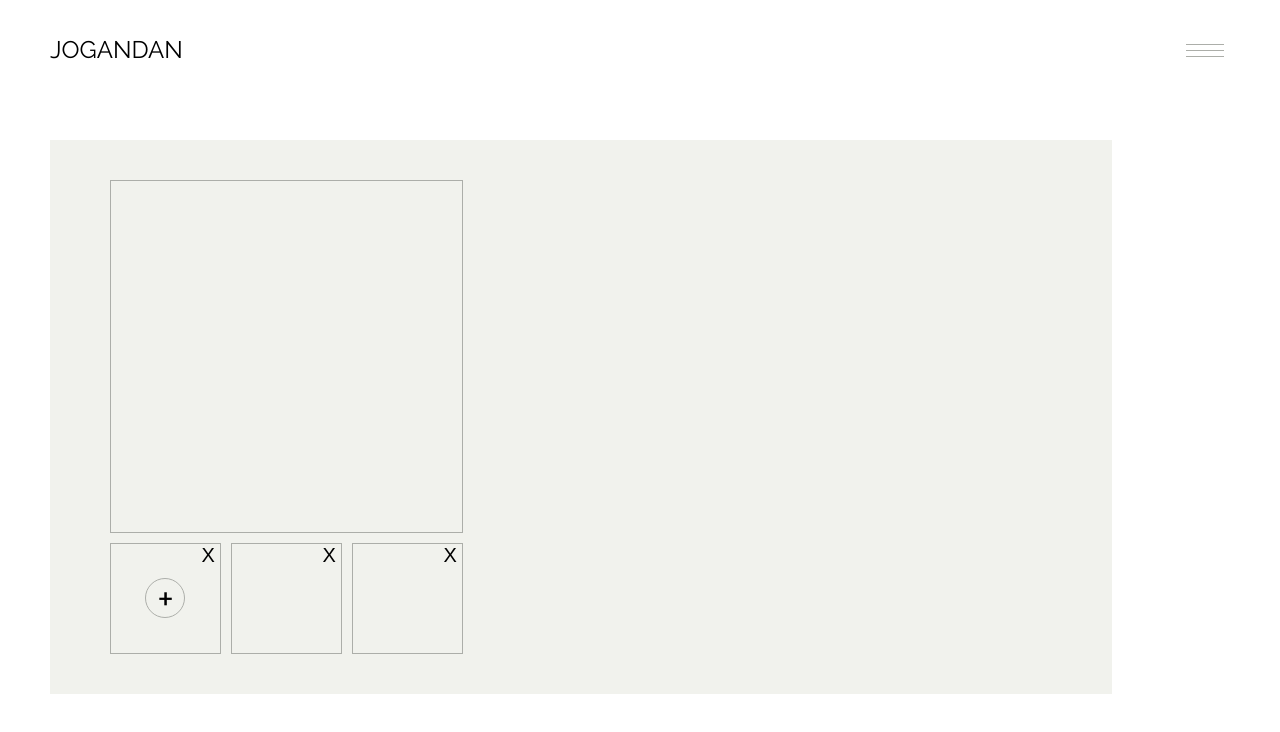
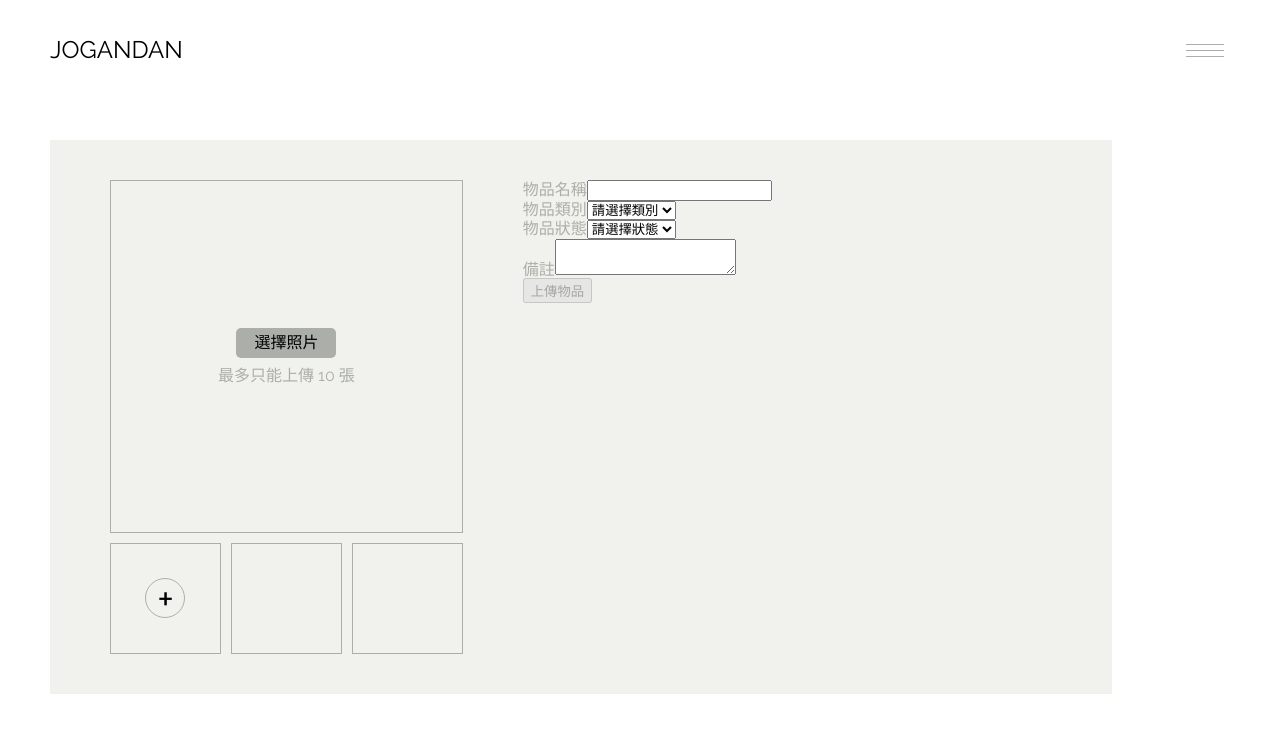
Before and after one commit to yinflora/Jogandan, a React (Create React App) app: page /upload in a window 1280 px wide. Shown: the top 732 px of the page. Built offline with nearby package versions, Linux system fonts and the light colour scheme.

Commit message:
Modify upload

```diff
--- a/src/pages/Upload/Upload.js
+++ b/src/pages/Upload/Upload.js
@@ -18,11 +18,35 @@ const ImageWrapper = styled.div`
 
 const MainImage = styled.div`
   width: 100%;
-  /* margin: 5px; */
   object-fit: cover;
   object-position: center;
   aspect-ratio: 1/1;
   border: 1px solid #acaea9;
+  background: ${({ coverUrl }) =>
+    coverUrl === '' ? 'none' : `center / cover no-repeat url(${coverUrl})`};
+`;
+
+const RemindWrapper = styled.div`
+  width: 100%;
+  height: 100%;
+  display: flex;
+  flex-direction: column;
+  justify-content: center;
+  align-items: center;
+  gap: 10px;
+`;
+
+const SelectImage = styled.div`
+  width: 100px;
+  height: 30px;
+  background-color: #acaea9;
+  border-radius: 5px;
+  line-height: 30px;
+  text-align: center;
+`;
+
+const Remind = styled.p`
+  color: #acaea9;
 `;
 
 const SubImageContainer = styled.div`
@@ -61,12 +85,10 @@ const CancelBtn = styled.button`
 `;
 
 const SubImage = styled.div`
-  /* width: calc((100% - 20px) / 3); */
   width: 100%;
   object-fit: cover;
   object-position: center;
   aspect-ratio: 1/1;
-  /* flex-shrink: 0; */
   border: 1px solid #acaea9;
   background: ${({ imageUrl }) =>
     imageUrl === '' ? 'none' : `center / cover no-repeat url(${imageUrl})`};
@@ -120,15 +142,15 @@ export default function Upload() {
     name: '',
     category: '',
     status: '',
+    description: '',
+    images,
     // joinGiveaway: '',
     // created: '',
-    description: '',
-    images,
     // isGifted: '',
     // processedDate: '',
   });
 
-  console.log(images);
+  console.log(form);
 
   function handleFileUpload(e, limit) {
     const files = e.target.files;
@@ -173,7 +195,29 @@ export default function Upload() {
   return (
     <Container>
       <ImageWrapper>
-        <MainImage />
+        <MainImage coverUrl={images[0]}>
+          {images[0] === '' && (
+            <RemindWrapper>
+              <input
+                id="uploadImage"
+                type="file"
+                accept="image/*"
+                onChange={(e) =>
+                  handleFileUpload(
+                    e,
+                    images.filter((item) => item === '').length
+                  )
+                }
+                multiple
+                style={{ display: 'none' }}
+              />
+              <label htmlFor="uploadImage">
+                <SelectImage>選擇照片</SelectImage>
+              </label>
+              <Remind>最多只能上傳 10 張</Remind>
+            </RemindWrapper>
+          )}
+        </MainImage>
         <SubImageContainer>
           {images.map((image, index) => (
             <SubImageWrapper key={index}>
@@ -198,12 +242,67 @@ export default function Upload() {
                   +
                 </UploadBtn>
               </label>
-              <CancelBtn onClick={() => handleDeleted(index)}>X</CancelBtn>
+              {images[index] !== '' && (
+                <CancelBtn onClick={() => handleDeleted(index)}>X</CancelBtn>
+              )}
             </SubImageWrapper>
           ))}
         </SubImageContainer>
       </ImageWrapper>
-      <InfoWrapper></InfoWrapper>
+      <InfoWrapper>
+        <form>
+          {formInputs.map((input) => {
+            if (input.option) {
+              return (
+                <div>
+                  <label key={input.key}>{input.label}</label>
+                  <select
+                    onChange={(e) =>
+                      setForm({ ...form, [input.key]: e.target.value })
+                    }
+                  >
+                    {input.option.map((option) => (
+                      <option value={option}>{option}</option>
+                    ))}
+                  </select>
+                </div>
+              );
+            } else if (input.key === 'description') {
+              return (
+                <div>
+                  <label key={input.key}>{input.label}</label>
+                  <textarea
+                    value={form[input.key]}
+                    onChange={(e) =>
+                      setForm({ ...form, [input.key]: e.target.value })
+                    }
+                  />
+                </div>
+              );
+            }
+            return (
+              <div>
+                <label key={input.key}>{input.label}</label>
+                <input
+                  value={form[input.key]}
+                  onChange={(e) =>
+                    setForm({ ...form, [input.key]: e.target.value })
+                  }
+                />
+              </div>
+            );
+          })}
+          <input
+            type="button"
+            value="上傳物品"
+            disabled={
+              Object.values(form).includes('') ||
+              !images.some((image) => image !== '')
+            }
+            onClick={() => uploadItems(null, form)}
+          />
+        </form>
+      </InfoWrapper>
     </Container>
     // <div>
     //   <input
@@ -216,66 +315,7 @@ export default function Upload() {
     //   {form.images.map((image) => (
     //     <img src={image} />
     //   ))}
-    //   <form>
-    //     {/* {formInputs.map((input) => (
-    //       <div>
-    //         <label key={input.key}>{input.label}</label>
-    //         <input
-    //           value={form[input.key]}
-    //           onChange={(e) =>
-    //             setForm({ ...form, [input.key]: e.target.value })
-    //           }
-    //         />
-    //       </div>
-    //     ))} */}
-    //     {formInputs.map((input) => {
-    //       if (input.option) {
-    //         return (
-    //           <div>
-    //             <label key={input.key}>{input.label}</label>
-    //             <select
-    //               onChange={(e) =>
-    //                 setForm({ ...form, [input.key]: e.target.value })
-    //               }
-    //             >
-    //               {input.option.map((option) => (
-    //                 <option value={option}>{option}</option>
-    //               ))}
-    //             </select>
-    //           </div>
-    //         );
-    //       } else if (input.key === 'description') {
-    //         return (
-    //           <div>
-    //             <label key={input.key}>{input.label}</label>
-    //             <textarea
-    //               value={form[input.key]}
-    //               onChange={(e) =>
-    //                 setForm({ ...form, [input.key]: e.target.value })
-    //               }
-    //             />
-    //           </div>
-    //         );
-    //       }
-    //       return (
-    //         <div>
-    //           <label key={input.key}>{input.label}</label>
-    //           <input
-    //             value={form[input.key]}
-    //             onChange={(e) =>
-    //               setForm({ ...form, [input.key]: e.target.value })
-    //             }
-    //           />
-    //         </div>
-    //       );
-    //     })}
-    //     <input
-    //       type="button"
-    //       value="上傳物品"
-    //       disabled={Object.values(form).includes('')}
-    //       onClick={() => uploadItems(null, form)}
-    //     />
-    //   </form>
+
     // </div>
   );
 }
```
